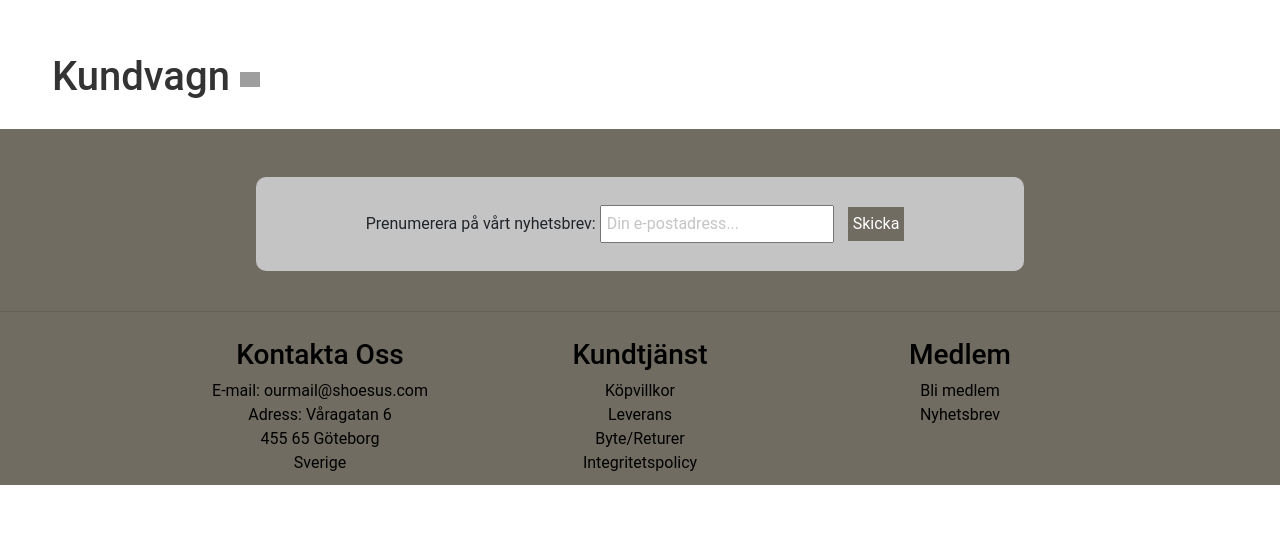
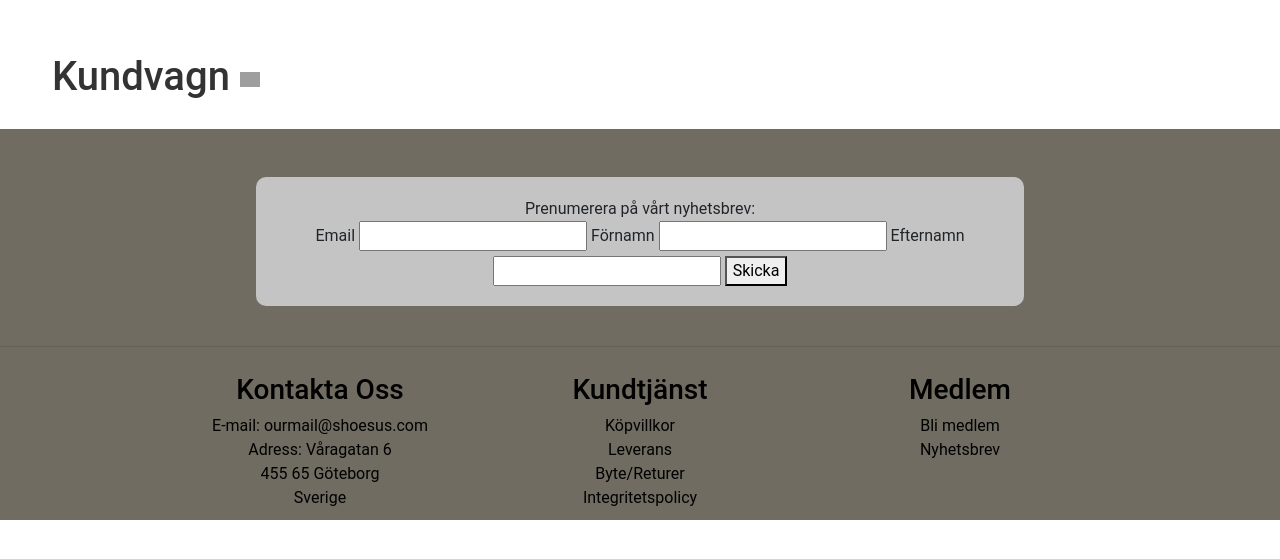
Before and after one commit to omerbasic/Shoes-Us, a PHP site: page /cart.php in a window 1280 px wide. Shown: the part 172-731 px from the top of the page. Run offline with PHP 8.4, Linux system fonts and the light colour scheme; some libraries are stand-ins or nearby versions; grey boxes are pictures that could not be loaded.

Commit message:
added newsletterField to most footers

```diff
--- a/cart.php
+++ b/cart.php
@@ -87,10 +87,19 @@
 
     <footer>
         <br> <br>
-    <div class="newsletterField">
-        Prenumerera på vårt nyhetsbrev: <input type="text" class="newsletterInput" value="Din e-postadress...">
-        <button class="sendBtn">Skicka</button>
-    </div>
+        <form class="newsletterField" id ="newsletter-form">
+            Prenumerera på vårt nyhetsbrev:
+            <br>
+            <label for="email">Email</label>
+            <input type="text" name="email" id="email">
+
+            <label for="firstname">Förnamn</label>
+            <input type="text" name="firstname" id="firstname">
+
+            <label for="lastname">Efternamn</label>
+            <input type="text" name="lastname" id="lastname">
+            <button type="submit" id="newsLetterBtn">Skicka</button>
+        </form>
     <br> <hr>
     <div class="footWrap">
 
```
Also changed, not shown: index.php (+13 -4 lines), myPage.php (+13 -4 lines).
